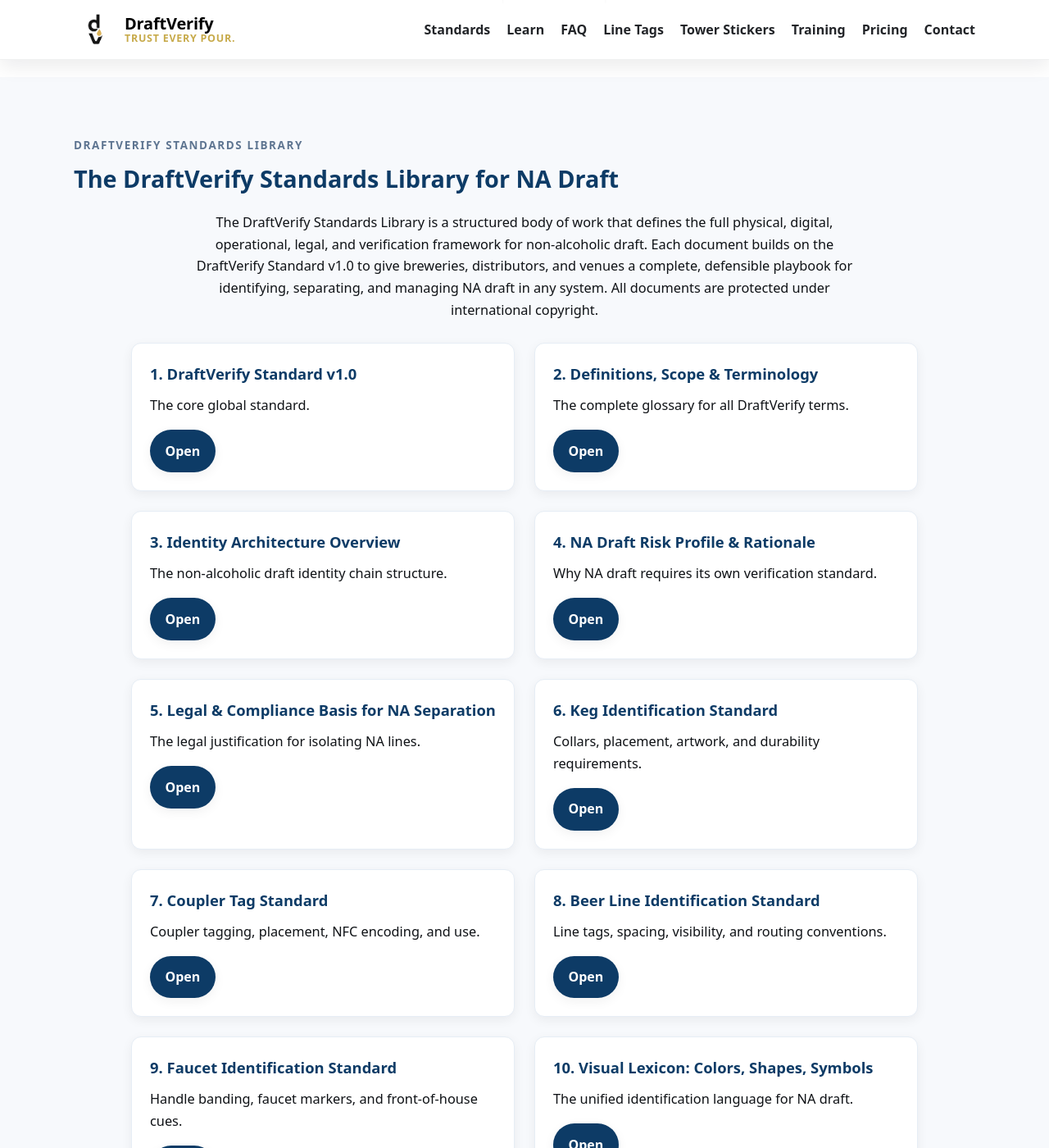
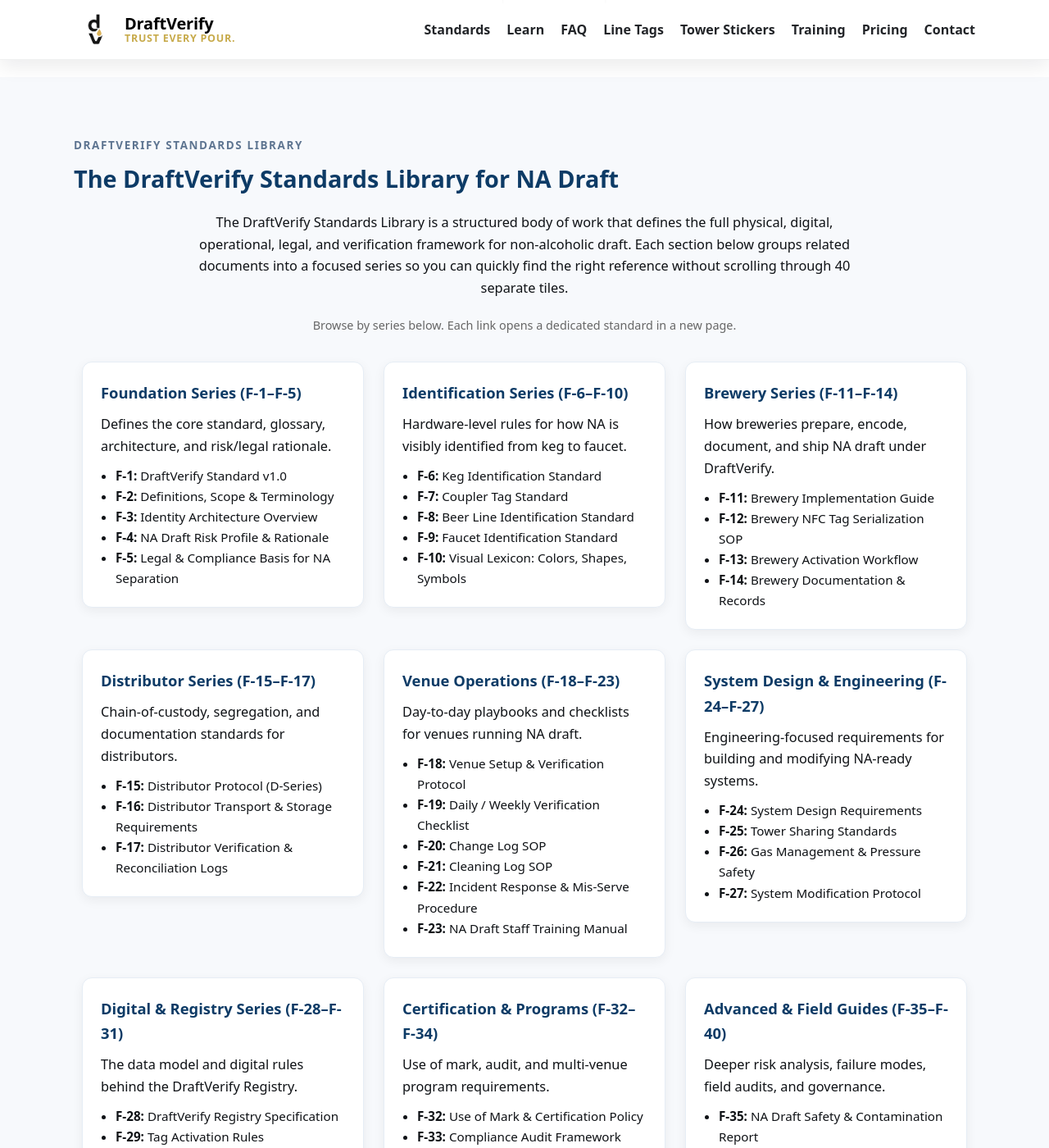
Before and after one commit to draftverify/draftverify.com, a Jekyll site: the page built from standards/index.md, in a window 1280 px wide and 1400 px high, scrolled down 887 px. Shown: the whole window at 82% size. Built offline with Jekyll 4.4.1, drawn with Linux system fonts in a browser that asks for light colours; some of the changed text lies outside the part shown.

Commit message:
Update index.md

```diff
--- a/standards/index.md
+++ b/standards/index.md
@@ -48,232 +48,129 @@ description: "The official DraftVerify Standard v1.0 — a combined physical and
     <div class="kicker center">DraftVerify Standards Library</div>
     <h2 class="h2 center">The DraftVerify Standards Library for NA Draft</h2>
 
-    <p style="max-width:820px;margin:0 auto 26px;text-align:center;">
+    <p style="max-width:820px;margin:0 auto 20px;text-align:center;">
       The DraftVerify Standards Library is a structured body of work that defines the full physical, digital,
       operational, legal, and verification framework for non-alcoholic draft.
-      Each document builds on the DraftVerify Standard v1.0 to give breweries, distributors, and venues a complete,
-      defensible playbook for identifying, separating, and managing NA draft in any system.
-      All documents are protected under international copyright.
+      Each section below groups related documents into a focused series so you can quickly find the right
+      reference without scrolling through 40 separate tiles.
     </p>
 
-    <div class="grid cols-2" style="max-width:960px;margin:0 auto;gap:24px;">
+    <p style="max-width:820px;margin:0 auto 32px;text-align:center;font-size:0.9rem;color:#666;">
+      Browse by series below. Each link opens a dedicated standard in a new page.
+    </p>
+
+    <div class="grid cols-3" style="max-width:1080px;margin:0 auto;gap:24px;align-items:flex-start;">
 
       <!-- FOUNDATION SERIES -->
       <div class="card">
-        <h3>1. DraftVerify Standard v1.0</h3>
-        <p>The core global standard.</p>
-        <a href="/docs/standard-v1/" class="btn small primary">Open</a>
-      </div>
-      <div class="card">
-        <h3>2. Definitions, Scope & Terminology</h3>
-        <p>The complete glossary for all DraftVerify terms.</p>
-        <a href="/docs/definitions/" class="btn small primary">Open</a>
-      </div>
-      <div class="card">
-        <h3>3. Identity Architecture Overview</h3>
-        <p>The non-alcoholic draft identity chain structure.</p>
-        <a href="/docs/identity-architecture/" class="btn small primary">Open</a>
-      </div>
-      <div class="card">
-        <h3>4. NA Draft Risk Profile & Rationale</h3>
-        <p>Why NA draft requires its own verification standard.</p>
-        <a href="/docs/risk-profile/" class="btn small primary">Open</a>
-      </div>
-      <div class="card">
-        <h3>5. Legal & Compliance Basis for NA Separation</h3>
-        <p>The legal justification for isolating NA lines.</p>
-        <a href="/docs/legal-basis/" class="btn small primary">Open</a>
+        <h3>Foundation Series (F-1–F-5)</h3>
+        <p style="margin-bottom:10px;">Defines the core standard, glossary, architecture, and risk/legal rationale.</p>
+        <ul style="padding-left:18px;margin:0;font-size:0.95rem;">
+          <li><strong>F-1:</strong> <a href="/docs/standard-v1/">DraftVerify Standard v1.0</a></li>
+          <li><strong>F-2:</strong> <a href="/docs/definitions/">Definitions, Scope &amp; Terminology</a></li>
+          <li><strong>F-3:</strong> <a href="/docs/identity-architecture/">Identity Architecture Overview</a></li>
+          <li><strong>F-4:</strong> <a href="/docs/risk-profile/">NA Draft Risk Profile &amp; Rationale</a></li>
+          <li><strong>F-5:</strong> <a href="/docs/legal-basis/">Legal &amp; Compliance Basis for NA Separation</a></li>
+        </ul>
       </div>
 
       <!-- IDENTIFICATION SERIES -->
       <div class="card">
-        <h3>6. Keg Identification Standard</h3>
-        <p>Collars, placement, artwork, and durability requirements.</p>
-        <a href="/docs/keg-id/" class="btn small primary">Open</a>
-      </div>
-      <div class="card">
-        <h3>7. Coupler Tag Standard</h3>
-        <p>Coupler tagging, placement, NFC encoding, and use.</p>
-        <a href="/docs/coupler-tags/" class="btn small primary">Open</a>
-      </div>
-      <div class="card">
-        <h3>8. Beer Line Identification Standard</h3>
-        <p>Line tags, spacing, visibility, and routing conventions.</p>
-        <a href="/docs/line-id/" class="btn small primary">Open</a>
-      </div>
-      <div class="card">
-        <h3>9. Faucet Identification Standard</h3>
-        <p>Handle banding, faucet markers, and front-of-house cues.</p>
-        <a href="/docs/faucet-id/" class="btn small primary">Open</a>
-      </div>
-      <div class="card">
-        <h3>10. Visual Lexicon: Colors, Shapes, Symbols</h3>
-        <p>The unified identification language for NA draft.</p>
-        <a href="/docs/visual-lexicon/" class="btn small primary">Open</a>
+        <h3>Identification Series (F-6–F-10)</h3>
+        <p style="margin-bottom:10px;">Hardware-level rules for how NA is visibly identified from keg to faucet.</p>
+        <ul style="padding-left:18px;margin:0;font-size:0.95rem;">
+          <li><strong>F-6:</strong> <a href="/docs/keg-id/">Keg Identification Standard</a></li>
+          <li><strong>F-7:</strong> <a href="/docs/coupler-tags/">Coupler Tag Standard</a></li>
+          <li><strong>F-8:</strong> <a href="/docs/line-id/">Beer Line Identification Standard</a></li>
+          <li><strong>F-9:</strong> <a href="/docs/faucet-id/">Faucet Identification Standard</a></li>
+          <li><strong>F-10:</strong> <a href="/docs/visual-lexicon/">Visual Lexicon: Colors, Shapes, Symbols</a></li>
+        </ul>
       </div>
 
       <!-- BREWERY SERIES -->
       <div class="card">
-        <h3>11. Brewery Implementation Guide</h3>
-        <p>How breweries prepare, tag, and ship NA kegs.</p>
-        <a href="/docs/brewery-implementation/" class="btn small primary">Open</a>
-      </div>
-      <div class="card">
-        <h3>12. Brewery NFC Tag Serialization SOP</h3>
-        <p>How NA tags are encoded, serialized, and tracked at the brewery.</p>
-        <a href="/docs/brewery-serialization/" class="btn small primary">Open</a>
-      </div>
-      <div class="card">
-        <h3>13. Brewery Activation Workflow</h3>
-        <p>Step-by-step pre-distribution activation workflow.</p>
-        <a href="/docs/brewery-activation/" class="btn small primary">Open</a>
-      </div>
-      <div class="card">
-        <h3>14. Brewery Documentation & Records</h3>
-        <p>Compliance forms, logs, and traceability requirements.</p>
-        <a href="/docs/brewery-records/" class="btn small primary">Open</a>
+        <h3>Brewery Series (F-11–F-14)</h3>
+        <p style="margin-bottom:10px;">How breweries prepare, encode, document, and ship NA draft under DraftVerify.</p>
+        <ul style="padding-left:18px;margin:0;font-size:0.95rem;">
+          <li><strong>F-11:</strong> <a href="/docs/brewery-implementation/">Brewery Implementation Guide</a></li>
+          <li><strong>F-12:</strong> <a href="/docs/brewery-serialization/">Brewery NFC Tag Serialization SOP</a></li>
+          <li><strong>F-13:</strong> <a href="/docs/brewery-activation/">Brewery Activation Workflow</a></li>
+          <li><strong>F-14:</strong> <a href="/docs/brewery-records/">Brewery Documentation &amp; Records</a></li>
+        </ul>
       </div>
 
       <!-- DISTRIBUTOR SERIES -->
       <div class="card">
-        <h3>15. Distributor Protocol (D-Series)</h3>
-        <p>Chain-of-custody and NA-specific handling rules.</p>
-        <a href="/docs/distributor-protocol/" class="btn small primary">Open</a>
-      </div>
-      <div class="card">
-        <h3>16. Distributor Transport & Storage Requirements</h3>
-        <p>Cold chain and segregation standards for NA kegs.</p>
-        <a href="/docs/distributor-transport/" class="btn small primary">Open</a>
-      </div>
-      <div class="card">
-        <h3>17. Distributor Verification & Reconciliation Logs</h3>
-        <p>Check-in/out, variances, and exception handling.</p>
-        <a href="/docs/distributor-logs/" class="btn small primary">Open</a>
+        <h3>Distributor Series (F-15–F-17)</h3>
+        <p style="margin-bottom:10px;">Chain-of-custody, segregation, and documentation standards for distributors.</p>
+        <ul style="padding-left:18px;margin:0;font-size:0.95rem;">
+          <li><strong>F-15:</strong> <a href="/docs/distributor-protocol/">Distributor Protocol (D-Series)</a></li>
+          <li><strong>F-16:</strong> <a href="/docs/distributor-transport/">Distributor Transport &amp; Storage Requirements</a></li>
+          <li><strong>F-17:</strong> <a href="/docs/distributor-logs/">Distributor Verification &amp; Reconciliation Logs</a></li>
+        </ul>
       </div>
 
       <!-- VENUE SERIES -->
       <div class="card">
-        <h3>18. Venue Setup & Verification Protocol</h3>
-        <p>How venues configure NA draft and complete first verification.</p>
-        <a href="/docs/venue-setup/" class="btn small primary">Open</a>
-      </div>
-      <div class="card">
-        <h3>19. Daily / Weekly Verification Checklist</h3>
-        <p>Operational verification routine for staff and managers.</p>
-        <a href="/docs/venue-checklist/" class="btn small primary">Open</a>
-      </div>
-      <div class="card">
-        <h3>20. Change Log SOP</h3>
-        <p>Documenting any system modifications or reroutes.</p>
-        <a href="/docs/change-log/" class="btn small primary">Open</a>
-      </div>
-      <div class="card">
-        <h3>21. Cleaning Log SOP</h3>
-        <p>Standardized recordkeeping for cleaning and line maintenance.</p>
-        <a href="/docs/cleaning-log/" class="btn small primary">Open</a>
-      </div>
-      <div class="card">
-        <h3>22. Incident Response & Mis-Serve Procedure</h3>
-        <p>Steps for handling mis-serves, cross-contact, or tap errors.</p>
-        <a href="/docs/incident-response/" class="btn small primary">Open</a>
-      </div>
-      <div class="card">
-        <h3>23. NA Draft Staff Training Manual</h3>
-        <p>Training content and standards for all NA draft staff.</p>
-        <a href="/docs/staff-training/" class="btn small primary">Open</a>
+        <h3>Venue Operations (F-18–F-23)</h3>
+        <p style="margin-bottom:10px;">Day-to-day playbooks and checklists for venues running NA draft.</p>
+        <ul style="padding-left:18px;margin:0;font-size:0.95rem;">
+          <li><strong>F-18:</strong> <a href="/docs/venue-setup/">Venue Setup &amp; Verification Protocol</a></li>
+          <li><strong>F-19:</strong> <a href="/docs/venue-checklist/">Daily / Weekly Verification Checklist</a></li>
+          <li><strong>F-20:</strong> <a href="/docs/change-log/">Change Log SOP</a></li>
+          <li><strong>F-21:</strong> <a href="/docs/cleaning-log/">Cleaning Log SOP</a></li>
+          <li><strong>F-22:</strong> <a href="/docs/incident-response/">Incident Response &amp; Mis-Serve Procedure</a></li>
+          <li><strong>F-23:</strong> <a href="/docs/staff-training/">NA Draft Staff Training Manual</a></li>
+        </ul>
       </div>
 
       <!-- SYSTEM DESIGN SERIES -->
       <div class="card">
-        <h3>24. System Design Requirements</h3>
-        <p>Design guidelines for NA-compatible draft systems.</p>
-        <a href="/docs/system-design/" class="btn small primary">Open</a>
-      </div>
-      <div class="card">
-        <h3>25. Tower Sharing Standards</h3>
-        <p>Safe configurations for mixed alcoholic/NA towers.</p>
-        <a href="/docs/tower-sharing/" class="btn small primary">Open</a>
-      </div>
-      <div class="card">
-        <h3>26. Gas Management & Pressure Safety</h3>
-        <p>CO₂ / N₂ usage and safety in NA systems.</p>
-        <a href="/docs/gas-management/" class="btn small primary">Open</a>
-      </div>
-      <div class="card">
-        <h3>27. System Modification Protocol</h3>
-        <p>How to update, expand, or repurpose draft systems.</p>
-        <a href="/docs/system-modification/" class="btn small primary">Open</a>
+        <h3>System Design &amp; Engineering (F-24–F-27)</h3>
+        <p style="margin-bottom:10px;">Engineering-focused requirements for building and modifying NA-ready systems.</p>
+        <ul style="padding-left:18px;margin:0;font-size:0.95rem;">
+          <li><strong>F-24:</strong> <a href="/docs/system-design/">System Design Requirements</a></li>
+          <li><strong>F-25:</strong> <a href="/docs/tower-sharing/">Tower Sharing Standards</a></li>
+          <li><strong>F-26:</strong> <a href="/docs/gas-management/">Gas Management &amp; Pressure Safety</a></li>
+          <li><strong>F-27:</strong> <a href="/docs/system-modification/">System Modification Protocol</a></li>
+        </ul>
       </div>
 
       <!-- DIGITAL SERIES -->
       <div class="card">
-        <h3>28. DraftVerify Registry Specification</h3>
-        <p>Digital architecture, fields, and data relationships.</p>
-        <a href="/docs/registry-spec/" class="btn small primary">Open</a>
-      </div>
-      <div class="card">
-        <h3>29. Tag Activation Rules</h3>
-        <p>Valid/invalid activation events and rejection rules.</p>
-        <a href="/docs/tag-activation/" class="btn small primary">Open</a>
-      </div>
-      <div class="card">
-        <h3>30. Verification Event Specification</h3>
-        <p>What counts as a verification event and how it’s logged.</p>
-        <a href="/docs/verification-events/" class="btn small primary">Open</a>
-      </div>
-      <div class="card">
-        <h3>31. Audit Log & Traceability Framework</h3>
-        <p>Standard for storing and reviewing audit trails.</p>
-        <a href="/docs/audit-log/" class="btn small primary">Open</a>
+        <h3>Digital &amp; Registry Series (F-28–F-31)</h3>
+        <p style="margin-bottom:10px;">The data model and digital rules behind the DraftVerify Registry.</p>
+        <ul style="padding-left:18px;margin:0;font-size:0.95rem;">
+          <li><strong>F-28:</strong> <a href="/docs/registry-spec/">DraftVerify Registry Specification</a></li>
+          <li><strong>F-29:</strong> <a href="/docs/tag-activation/">Tag Activation Rules</a></li>
+          <li><strong>F-30:</strong> <a href="/docs/verification-events/">Verification Event Specification</a></li>
+          <li><strong>F-31:</strong> <a href="/docs/audit-log/">Audit Log &amp; Traceability Framework</a></li>
+        </ul>
       </div>
 
-      <!-- CERTIFICATION & MARK USE -->
+      <!-- CERTIFICATION SERIES -->
       <div class="card">
-        <h3>32. Use of Mark & Certification Policy</h3>
-        <p>Rules for all DraftVerify logos, badges, and marks.</p>
-        <a href="/docs/certification-policy/" class="btn small primary">Open</a>
-      </div>
-      <div class="card">
-        <h3>33. Compliance Audit Framework</h3>
-        <p>Audit scoring, frequency, and pass/fail criteria.</p>
-        <a href="/docs/compliance-audit/" class="btn small primary">Open</a>
-      </div>
-      <div class="card">
-        <h3>34. Multi-Venue Program Requirements</h3>
-        <p>Chain and group-level DraftVerify adoption.</p>
-        <a href="/docs/multi-venue/" class="btn small primary">Open</a>
+        <h3>Certification &amp; Programs (F-32–F-34)</h3>
+        <p style="margin-bottom:10px;">Use of mark, audit, and multi-venue program requirements.</p>
+        <ul style="padding-left:18px;margin:0;font-size:0.95rem;">
+          <li><strong>F-32:</strong> <a href="/docs/certification-policy/">Use of Mark &amp; Certification Policy</a></li>
+          <li><strong>F-33:</strong> <a href="/docs/compliance-audit/">Compliance Audit Framework</a></li>
+          <li><strong>F-34:</strong> <a href="/docs/multi-venue/">Multi-Venue Program Requirements</a></li>
+        </ul>
       </div>
 
       <!-- ADVANCED SERIES -->
       <div class="card">
-        <h3>35. NA Draft Safety & Contamination Report</h3>
-        <p>Comprehensive analysis of risk and mitigation.</p>
-        <a href="/docs/contamination-report/" class="btn small primary">Open</a>
-      </div>
-      <div class="card">
-        <h3>36. NA Draft System Failure Modes Guide</h3>
-        <p>Failure modes, root cause, and prevention strategies.</p>
-        <a href="/docs/failure-modes/" class="btn small primary">Open</a>
-      </div>
-      <div class="card">
-        <h3>37. Field Audit Handbook</h3>
-        <p>On-site inspector workflows, tools, and checklists.</p>
-        <a href="/docs/audit-handbook/" class="btn small primary">Open</a>
-      </div>
-      <div class="card">
-        <h3>38. Distributor & Venue Education Handbook</h3>
-        <p>Standardized education material for partners.</p>
-        <a href="/docs/education-handbook/" class="btn small primary">Open</a>
-      </div>
-      <div class="card">
-        <h3>39. Product Switching & Line Reuse Protocol</h3>
-        <p>Safe procedures for changing products in NA lines.</p>
-        <a href="/docs/product-switching/" class="btn small primary">Open</a>
-      </div>
-      <div class="card">
-        <h3>40. Revision & Governance Policy</h3>
-        <p>How the DraftVerify Standard evolves over time.</p>
-        <a href="/docs/governance-policy/" class="btn small primary">Open</a>
+        <h3>Advanced &amp; Field Guides (F-35–F-40)</h3>
+        <p style="margin-bottom:10px;">Deeper risk analysis, failure modes, field audits, and governance.</p>
+        <ul style="padding-left:18px;margin:0;font-size:0.95rem;">
+          <li><strong>F-35:</strong> <a href="/docs/contamination-report/">NA Draft Safety &amp; Contamination Report</a></li>
+          <li><strong>F-36:</strong> <a href="/docs/failure-modes/">NA Draft System Failure Modes Guide</a></li>
+          <li><strong>F-37:</strong> <a href="/docs/audit-handbook/">Field Audit Handbook</a></li>
+          <li><strong>F-38:</strong> <a href="/docs/education-handbook/">Distributor &amp; Venue Education Handbook</a></li>
+          <li><strong>F-39:</strong> <a href="/docs/product-switching/">Product Switching &amp; Line Reuse Protocol</a></li>
+          <li><strong>F-40:</strong> <a href="/docs/governance-policy/">Revision &amp; Governance Policy</a></li>
+        </ul>
       </div>
 
     </div>
@@ -383,7 +280,7 @@ description: "The official DraftVerify Standard v1.0 — a combined physical and
         </p>
       </div>
       <div class="card reveal">
-        <h3>Verification & Records</h3>
+        <h3>Verification &amp; Records</h3>
         <p>
           Operators maintain verification records, cleaning logs, change logs, and tag data in the DraftVerify
           Registry, supporting audits and incident response.
@@ -394,14 +291,14 @@ description: "The official DraftVerify Standard v1.0 — a combined physical and
     <div style="max-width:860px;margin:30px auto 0;font-size:0.98rem;line-height:1.6">
       <h3 class="h3">High-Level Structure of the Standard</h3>
       <ul>
-        <li><strong>Definitions & Scope</strong> — What counts as non-alcoholic, where the standard applies, and what is out of scope.</li>
+        <li><strong>Definitions &amp; Scope</strong> — What counts as non-alcoholic, where the standard applies, and what is out of scope.</li>
         <li><strong>System Identification</strong> — Requirements for visible, durable NA labeling and serialized tags.</li>
-        <li><strong>Physical Separation & Cross-Contact Prevention</strong> — Rules for shared towers, gas management, and line reuse.</li>
-        <li><strong>Handling & Storage</strong> — Cold chain and handling guidance for NA kegs.</li>
+        <li><strong>Physical Separation &amp; Cross-Contact Prevention</strong> — Rules for shared towers, gas management, and line reuse.</li>
+        <li><strong>Handling &amp; Storage</strong> — Cold chain and handling guidance for NA kegs.</li>
         <li><strong>Verification Protocol</strong> — Initial verification, annual renewal, and post-modification review.</li>
-        <li><strong>Documentation & Recordkeeping</strong> — Verification records, change logs, cleaning logs, and identification plans.</li>
-        <li><strong>Use of Mark & Incident Response</strong> — When the “DraftVerify Certified” mark may be used, and how to respond to issues.</li>
-        <li><strong>Registry & Tag Serialization</strong> — How DV-SITE-YYYY-##### style tags are issued, tracked, and referenced.</li>
+        <li><strong>Documentation &amp; Recordkeeping</strong> — Verification records, change logs, cleaning logs, and identification plans.</li>
+        <li><strong>Use of Mark &amp; Incident Response</strong> — When the “DraftVerify Certified” mark may be used, and how to respond to issues.</li>
+        <li><strong>Registry &amp; Tag Serialization</strong> — How DV-SITE-YYYY-##### style tags are issued, tracked, and referenced.</li>
         <li><strong>Revision Policy</strong> — How and when the standard is reviewed and updated.</li>
       </ul>
     </div>
@@ -439,15 +336,15 @@ description: "The official DraftVerify Standard v1.0 — a combined physical and
 
     <div class="grid cols-3" style="margin-top:22px">
       <div class="card reveal">
-        <h3>Bars & Restaurants</h3>
+        <h3>Bars &amp; Restaurants</h3>
         <p>Make NA taps easy to locate, explain, and trust — even with frequent staff turnover.</p>
       </div>
       <div class="card reveal">
-        <h3>Breweries & Taprooms</h3>
+        <h3>Breweries &amp; Taprooms</h3>
         <p>Protect NA brands with a clear, repeatable standard for how they’re poured on site and in partner venues.</p>
       </div>
       <div class="card reveal">
-        <h3>Distributors & Groups</h3>
+        <h3>Distributors &amp; Groups</h3>
         <p>Roll out a recognizable, traceable system for NA draft across multiple sites and operators.</p>
       </div>
     </div>
```
